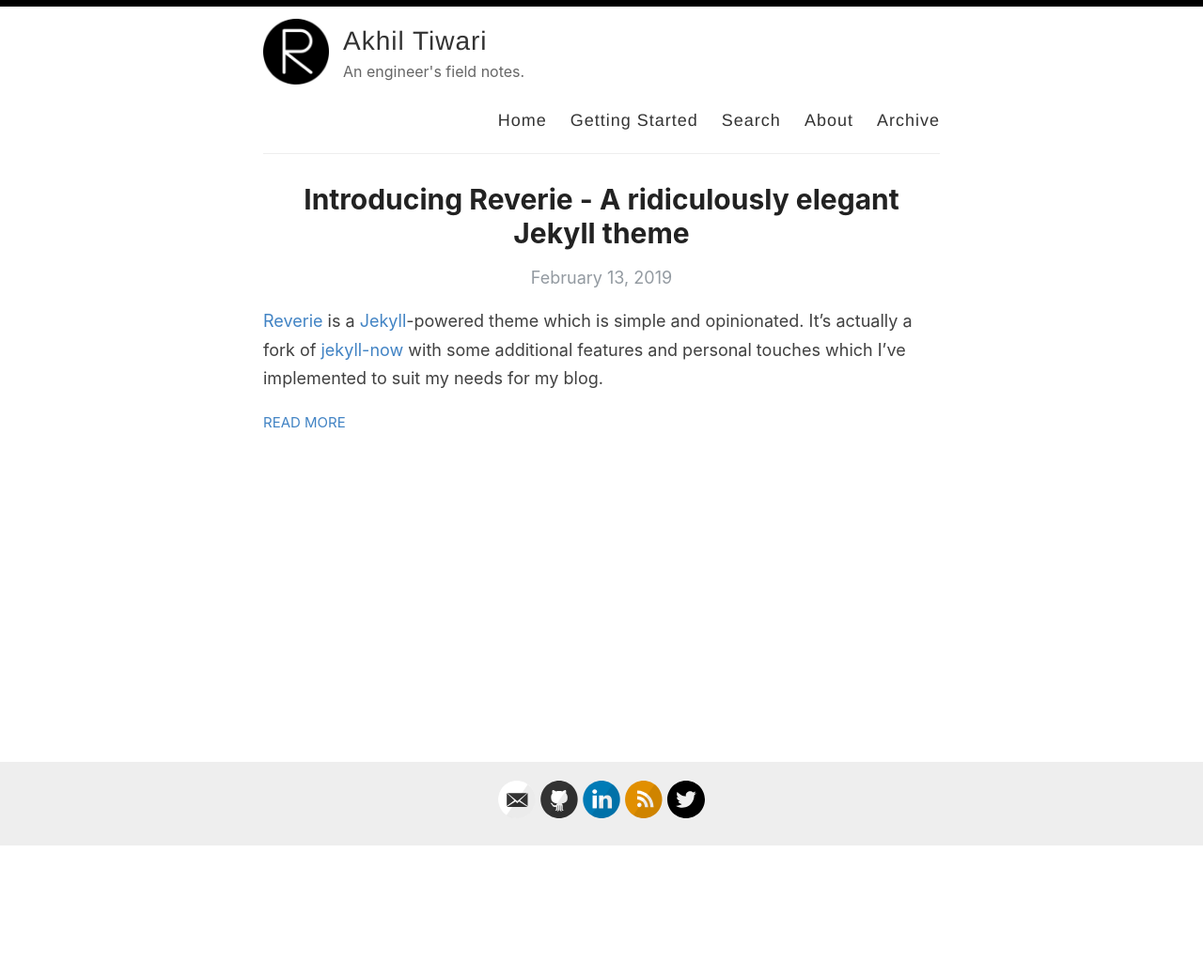
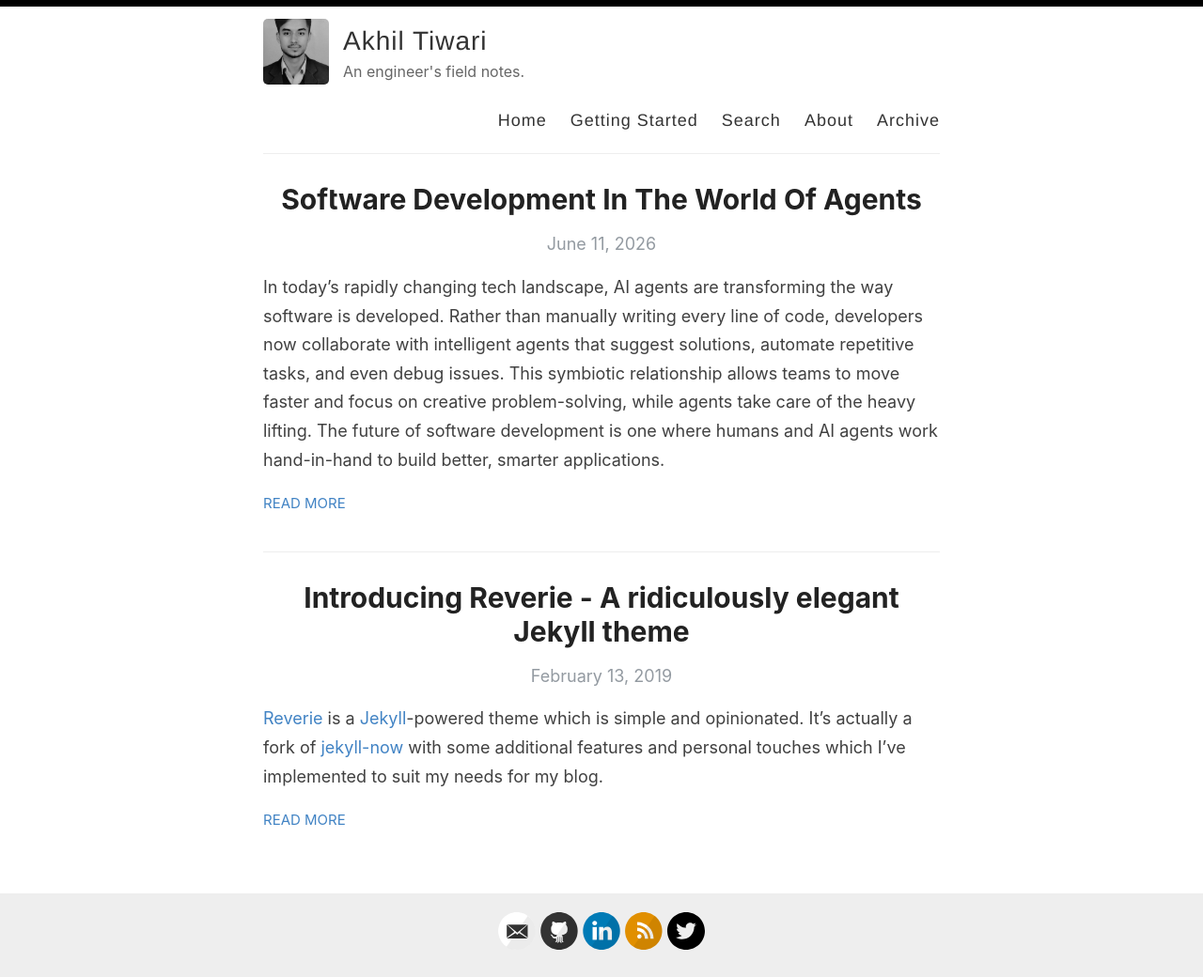
Before and after one commit to hero-007/atnotes.in, a Jekyll site: the page built from index.html, in a window 1280 px wide. Shown: the whole page at 94% size. Built offline with Jekyll 4.4.1, drawn with Linux system fonts in a browser that asks for light colours; the list of posts is cut into pages by our own code; before the commit the page ends 901 px from its top, so only the background shows below that.

Commit message:
post-software-development-in-the-world-of-agents

```diff
--- a/_config.yml
+++ b/_config.yml
@@ -12,7 +12,7 @@ author: Akhil Tiwari
 description: An engineer's field notes.
 
 # URL of your avatar or profile pic (you could use your GitHub profile pic)
-avatar: /images/reverie.png
+avatar: /images/profile-photo.jpg
 
 #
 # Flags below are optional
@@ -74,7 +74,7 @@ kramdown:
   syntax_highlighter: rouge
   syntax_highlighter_opts:
     # Use existing pygments syntax highlighting css
-    css_class: 'highlight'
+    css_class: "highlight"
 
 # Set the Sass partials directory, as we're using @imports
 sass:
@@ -87,7 +87,7 @@ plugins:
   - jekyll-seo-tag
   - jekyll-paginate
 
-include: ['_pages']
+include: ["_pages"]
 
 paginate: 6
 paginate_path: /page:num/
--- /dev/null
+++ b/_posts/2026-06-11-software-development-in-the-world-of-agents.md
@@ -0,0 +1 @@
+In today's rapidly changing tech landscape, AI agents are transforming the way software is developed. Rather than manually writing every line of code, developers now collaborate with intelligent agents that suggest solutions, automate repetitive tasks, and even debug issues. This symbiotic relationship allows teams to move faster and focus on creative problem-solving, while agents take care of the heavy lifting. The future of software development is one where humans and AI agents work hand-in-hand to build better, smarter applications.
```
Also changed, not shown: images/profile-photo.jpg (added).
